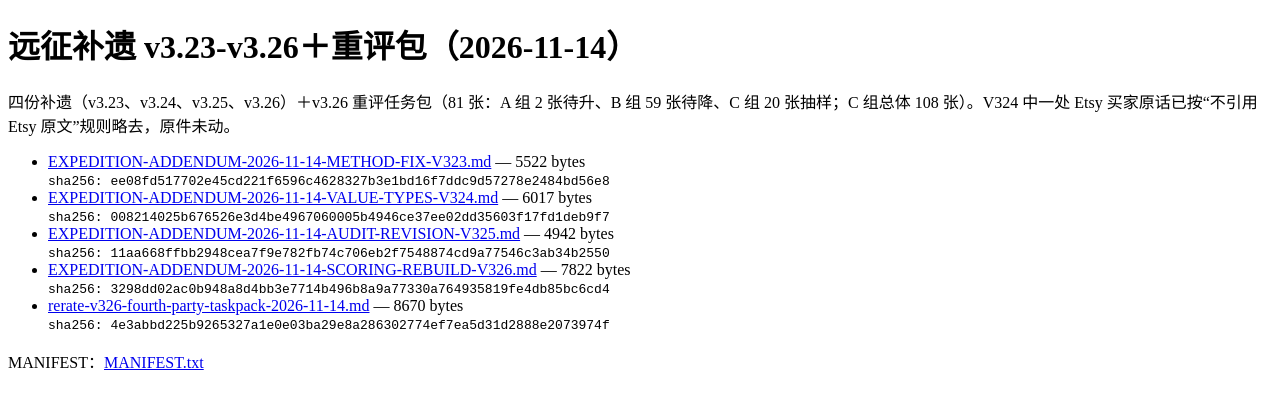
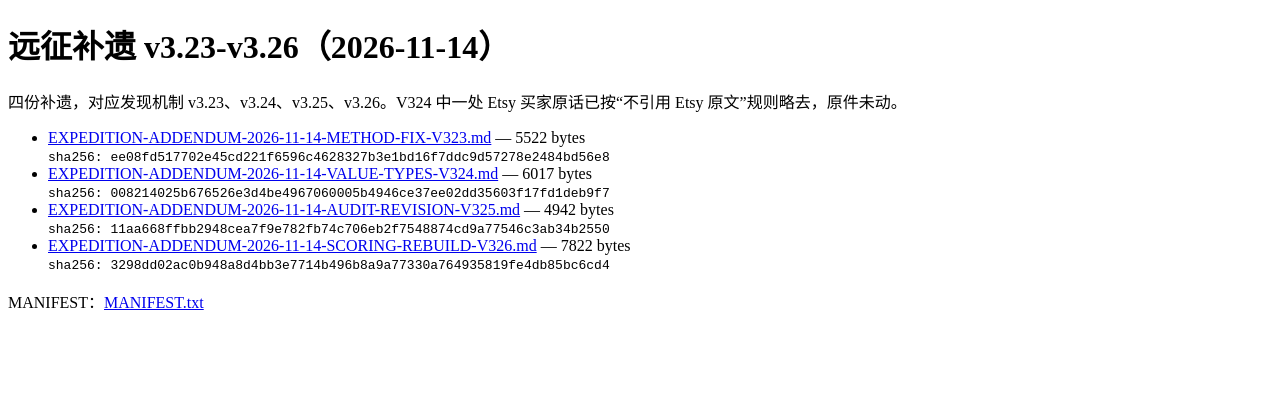
Before and after one commit to richardlocalleads-lee/savings-printables, a plain HTML site: page deliveries/expedition-addenda-v323-v326-2026-11-14/index.html in a window 1280 px wide. Drawn offline with Linux system fonts and the light colour scheme.

Commit message:
Withdraw v3.26 re-rate pack from fourth-party folder (held per third-party v3.26 audit, 2026-11-14); restore four-addenda index.html + MANIFEST.txt

```diff
--- a/deliveries/expedition-addenda-v323-v326-2026-11-14/index.html
+++ b/deliveries/expedition-addenda-v323-v326-2026-11-14/index.html
@@ -1,11 +1,10 @@
 <!doctype html>
-<html lang="zh"><head><meta charset="utf-8"><title>远征补遗 v3.23-v3.26＋重评包（2026-11-14）</title></head>
-<body><h1>远征补遗 v3.23-v3.26＋重评包（2026-11-14）</h1>
-<p>四份补遗（v3.23、v3.24、v3.25、v3.26）＋v3.26 重评任务包（81 张：A 组 2 张待升、B 组 59 张待降、C 组 20 张抽样；C 组总体 108 张）。V324 中一处 Etsy 买家原话已按“不引用 Etsy 原文”规则略去，原件未动。</p>
+<html lang="zh"><head><meta charset="utf-8"><title>远征补遗 v3.23-v3.26（2026-11-14）</title></head>
+<body><h1>远征补遗 v3.23-v3.26（2026-11-14）</h1>
+<p>四份补遗，对应发现机制 v3.23、v3.24、v3.25、v3.26。V324 中一处 Etsy 买家原话已按“不引用 Etsy 原文”规则略去，原件未动。</p>
 <ul><li><a href="EXPEDITION-ADDENDUM-2026-11-14-METHOD-FIX-V323.md">EXPEDITION-ADDENDUM-2026-11-14-METHOD-FIX-V323.md</a> — 5522 bytes<br><code>sha256: ee08fd517702e45cd221f6596c4628327b3e1bd16f7ddc9d57278e2484bd56e8</code></li>
 <li><a href="EXPEDITION-ADDENDUM-2026-11-14-VALUE-TYPES-V324.md">EXPEDITION-ADDENDUM-2026-11-14-VALUE-TYPES-V324.md</a> — 6017 bytes<br><code>sha256: 008214025b676526e3d4be4967060005b4946ce37ee02dd35603f17fd1deb9f7</code></li>
 <li><a href="EXPEDITION-ADDENDUM-2026-11-14-AUDIT-REVISION-V325.md">EXPEDITION-ADDENDUM-2026-11-14-AUDIT-REVISION-V325.md</a> — 4942 bytes<br><code>sha256: 11aa668ffbb2948cea7f9e782fb74c706eb2f7548874cd9a77546c3ab34b2550</code></li>
-<li><a href="EXPEDITION-ADDENDUM-2026-11-14-SCORING-REBUILD-V326.md">EXPEDITION-ADDENDUM-2026-11-14-SCORING-REBUILD-V326.md</a> — 7822 bytes<br><code>sha256: 3298dd02ac0b948a8d4bb3e7714b496b8a9a77330a764935819fe4db85bc6cd4</code></li>
-<li><a href="rerate-v326-fourth-party-taskpack-2026-11-14.md">rerate-v326-fourth-party-taskpack-2026-11-14.md</a> — 8670 bytes<br><code>sha256: 4e3abbd225b9265327a1e0e03ba29e8a286302774ef7ea5d31d2888e2073974f</code></li></ul>
+<li><a href="EXPEDITION-ADDENDUM-2026-11-14-SCORING-REBUILD-V326.md">EXPEDITION-ADDENDUM-2026-11-14-SCORING-REBUILD-V326.md</a> — 7822 bytes<br><code>sha256: 3298dd02ac0b948a8d4bb3e7714b496b8a9a77330a764935819fe4db85bc6cd4</code></li></ul>
 <p>MANIFEST：<a href="MANIFEST.txt">MANIFEST.txt</a></p>
 </body></html>
```
Also changed, not shown: deliveries/expedition-addenda-v323-v326-2026-11-14/MANIFEST.txt, 1 other file.
